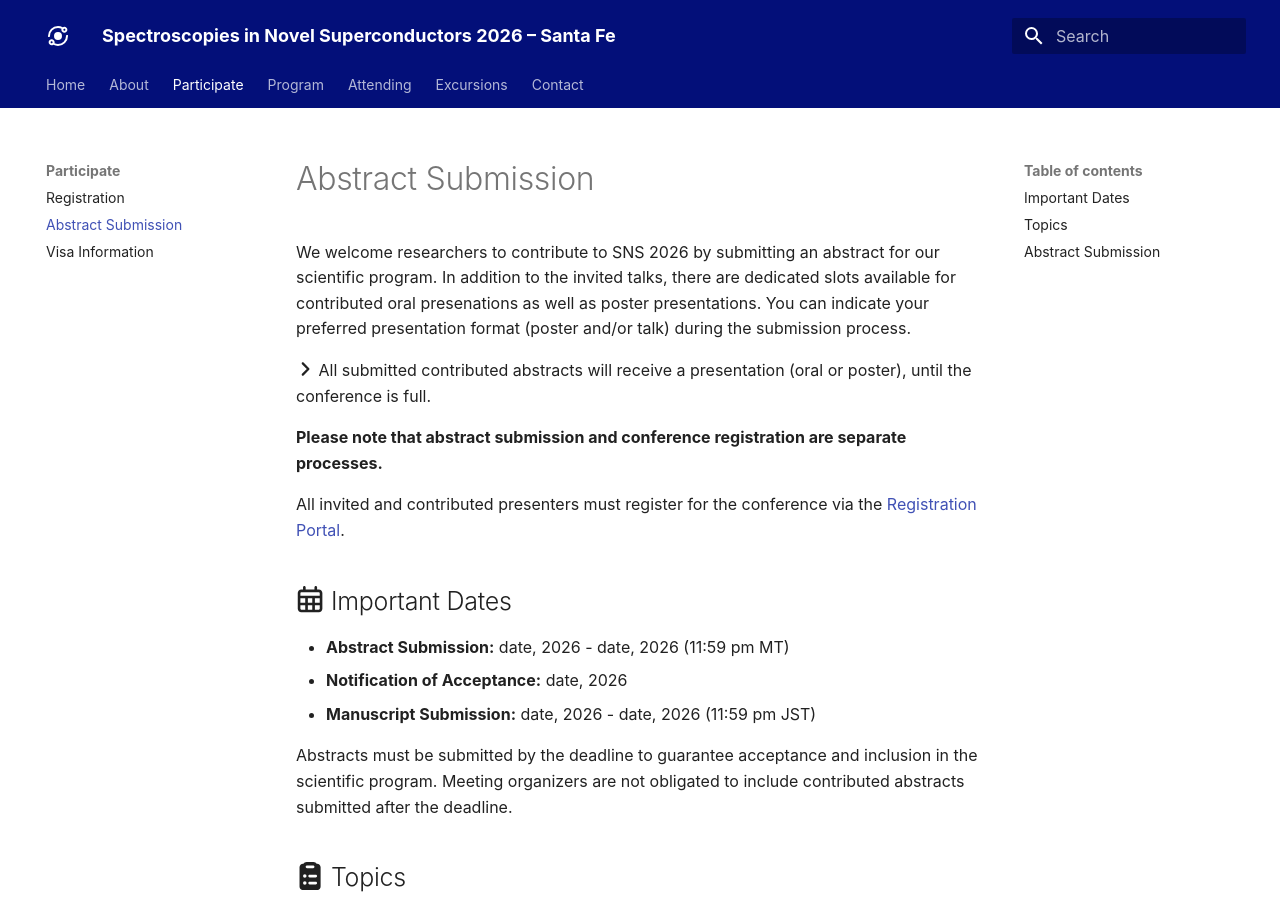
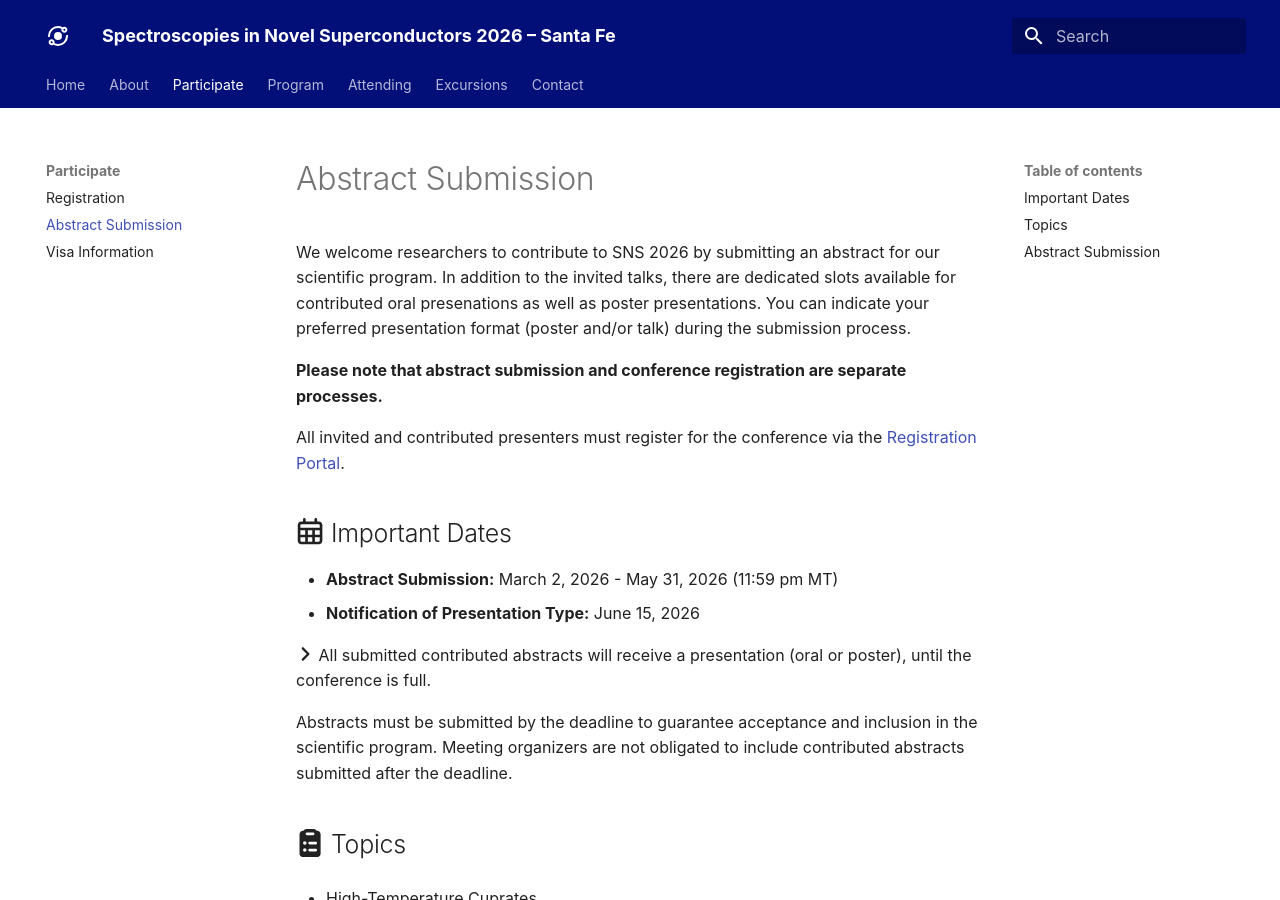
Before and after one commit to SNS2026/SNS2026.github.io, an MkDocs documentation site: the page built from docs/abstracts.md, in a window 1280 px wide and 900 px high. Built offline with MkDocs 1.6.1 and Material for MkDocs 9.7.7, drawn with Linux system fonts in a browser that asks for light colours; some web fonts are replaced.

Commit message:
Update abstracts.md

```diff
--- a/docs/abstracts.md
+++ b/docs/abstracts.md
@@ -8,18 +8,16 @@ We welcome researchers to contribute to SNS 2026 by submitting an abstract for o
 In addition to the invited talks, there are dedicated slots available for contributed oral presenations as well as poster presentations.
 You can indicate your preferred presentation format (poster and/or talk) during the submission process.
 
-:fontawesome-solid-angle-right: All submitted contributed abstracts will receive a presentation (oral or poster), until the conference is full.
-
-
 **Please note that abstract submission and conference registration are separate processes.**
 
 All invited and contributed presenters must register for the conference via the [Registration Portal](register.md).
 
 ## :fontawesome-regular-calendar-days: Important Dates
 
-- **Abstract Submission:** date, 2026 - date, 2026 (11:59 pm MT)
-- **Notification of Acceptance:** date, 2026
-- **Manuscript Submission:** date, 2026 - date, 2026 (11:59 pm JST)
+- **Abstract Submission:** March 2, 2026 - May 31, 2026 (11:59 pm MT)
+- **Notification of Presentation Type:** June 15, 2026
+
+:fontawesome-solid-angle-right: All submitted contributed abstracts will receive a presentation (oral or poster), until the conference is full.
 
 Abstracts must be submitted by the deadline to guarantee acceptance and inclusion in the scientific program.
 Meeting organizers are not obligated to include contributed abstracts submitted after the deadline.
```
